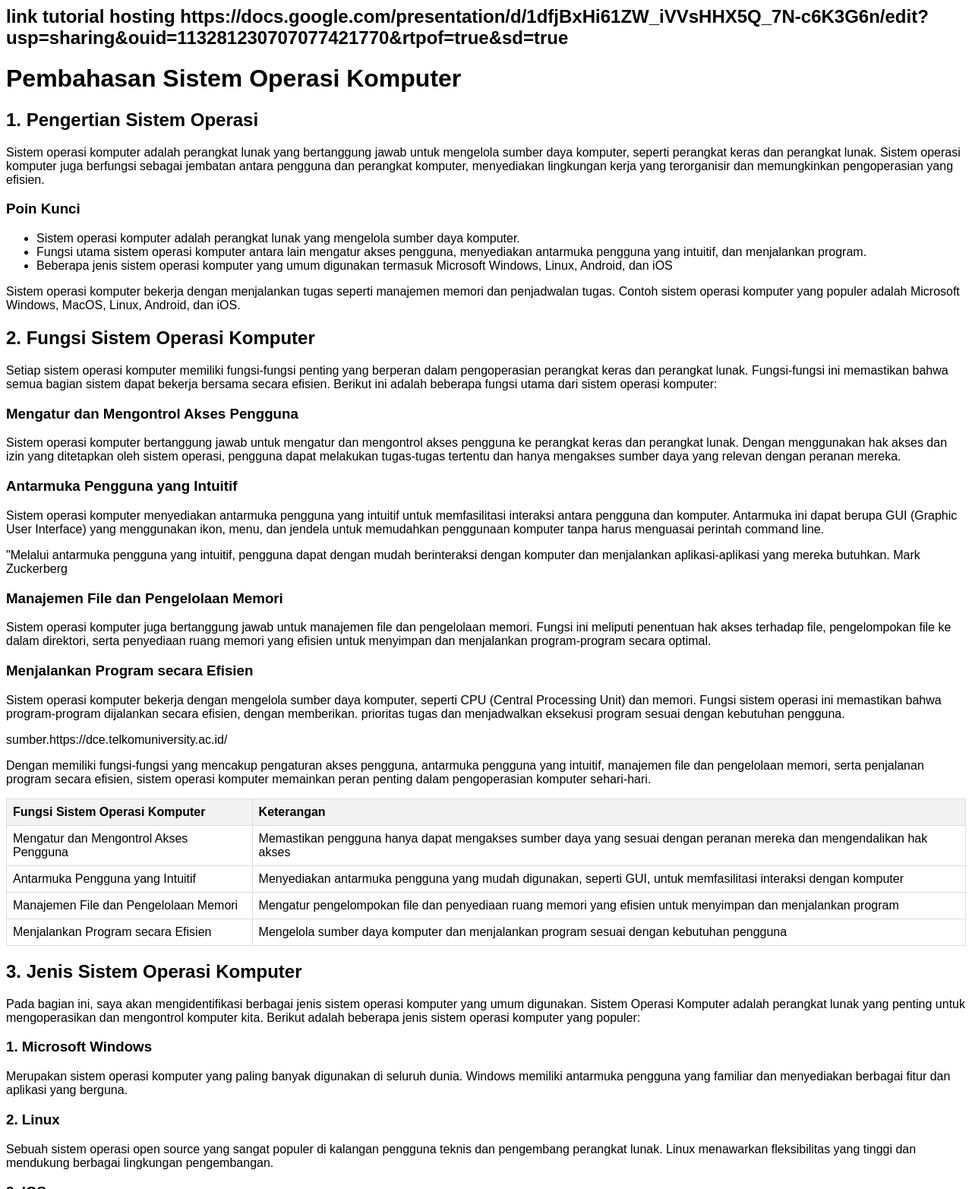
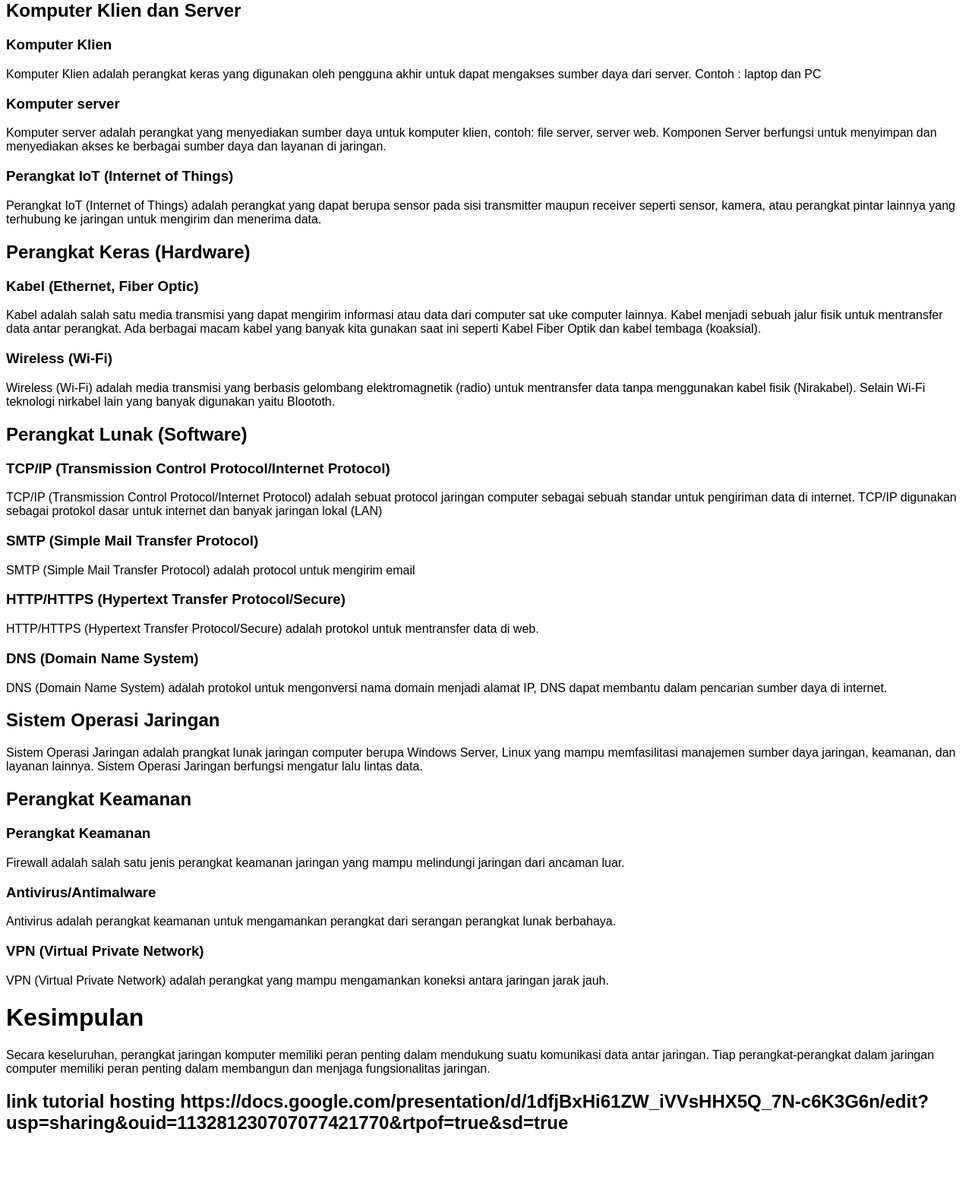
Before and after one commit to RYUZINX506/MDHAYFAN, a plain HTML site: page index.html in a window 1280 px wide. Shown: the part 1235-2800 px from the top of the page at 76% size. After the commit the page ends 2746 px from the top, so only its background shows below. Drawn offline with Linux system fonts and the light colour scheme.

Commit message:
Update index.html

```diff
--- a/index.html
+++ b/index.html
@@ -10,198 +10,59 @@
         }
     </style>
 </head>
-<body >
+<body>
     <h1 >Tugas besar Arsijarkom</h1>
     <h3>Nama:M DHAYFAN</h3>
     <h3>Nim: 607012330083</h3>
     <h3>Kelas: D3SI-47-02</D3SI-47-02></h3>
-    <img src="Gambar WhatsApp 2024-06-02 pukul 21.27.36_977e4ee8.jpg""> <h2>link tutorial hosting https://docs.google.com/presentation/d/1dfjBxHi61ZW_iVVsHHX5Q_7N-c6K3G6n/edit?usp=sharing&ouid=113281230707077421770&rtpof=true&sd=true</h2>
-</div>
-</body>
-<head>
-<title>Pembahasan Sistem Operasi Komputer</title>
-</head>
-<body>
 
-<h1>Pembahasan Sistem Operasi Komputer</h1>
-<h2>1. Pengertian Sistem Operasi</h2>
-<p>Sistem operasi komputer adalah perangkat lunak yang bertanggung jawab untuk mengelola sumber daya komputer,
-seperti perangkat keras dan perangkat lunak. Sistem operasi komputer juga berfungsi sebagai jembatan antara
-pengguna dan perangkat komputer, menyediakan lingkungan kerja yang terorganisir dan memungkinkan pengoperasian
-yang efisien.</p>
-<h3>Poin Kunci</h3>
-<ul>
-<li>Sistem operasi komputer adalah perangkat lunak yang mengelola sumber daya komputer.</li>
-<li>Fungsi utama sistem operasi komputer antara lain mengatur akses pengguna, menyediakan antarmuka pengguna
-yang intuitif, dan menjalankan program.</li>
-<li>Beberapa jenis sistem operasi komputer yang umum digunakan termasuk Microsoft Windows, Linux, Android, dan
-iOS</li>
-</ul>
-<p>Sistem operasi komputer bekerja dengan menjalankan tugas seperti manajemen memori dan penjadwalan tugas.
-Contoh sistem operasi komputer yang populer adalah Microsoft Windows, MacOS, Linux, Android, dan iOS.</p>
-<h2>2. Fungsi Sistem Operasi Komputer</h2>
-<p>Setiap sistem operasi komputer memiliki fungsi-fungsi penting yang berperan dalam pengoperasian perangkat keras dan
-perangkat lunak. Fungsi-fungsi ini memastikan bahwa semua bagian sistem dapat bekerja bersama secara efisien.
-Berikut ini adalah beberapa fungsi utama dari sistem operasi komputer:</p>
-<h3>Mengatur dan Mengontrol Akses Pengguna</h3>
-<p>Sistem operasi komputer bertanggung jawab untuk mengatur dan mengontrol akses pengguna ke perangkat keras dan
-perangkat lunak. Dengan menggunakan hak akses dan izin yang ditetapkan oleh sistem operasi, pengguna dapat
-melakukan tugas-tugas tertentu dan hanya mengakses sumber daya yang relevan dengan peranan mereka.</p>
-<h3>Antarmuka Pengguna yang Intuitif</h3>
-<p>Sistem operasi komputer menyediakan antarmuka pengguna yang intuitif untuk memfasilitasi interaksi antara pengguna
-dan komputer. Antarmuka ini dapat berupa GUI (Graphic User Interface) yang menggunakan ikon, menu, dan jendela
-untuk memudahkan penggunaan komputer tanpa harus menguasai perintah command line.</p>
-<p>"Melalui antarmuka pengguna yang intuitif, pengguna dapat dengan mudah berinteraksi dengan komputer
-dan menjalankan aplikasi-aplikasi yang mereka butuhkan. Mark Zuckerberg</p>
-<h3>Manajemen File dan Pengelolaan Memori</h3>
-<p>Sistem operasi komputer juga bertanggung jawab untuk manajemen file dan pengelolaan memori. Fungsi ini meliputi
-penentuan hak akses terhadap file, pengelompokan file ke dalam direktori, serta penyediaan ruang memori yang efisien
-untuk menyimpan dan menjalankan program-program secara optimal.</p>
-<h3>Menjalankan Program secara Efisien</h3>
-<p>Sistem operasi komputer bekerja dengan mengelola sumber daya komputer, seperti CPU (Central Processing Unit) dan
-memori. Fungsi sistem operasi ini memastikan bahwa program-program dijalankan secara efisien, dengan memberikan.
-prioritas tugas dan menjadwalkan eksekusi program sesuai dengan kebutuhan pengguna.</p>
-<p>sumber.https://dce.telkomuniversity.ac.id/</p>
-<p>Dengan memiliki fungsi-fungsi yang mencakup pengaturan akses pengguna, antarmuka pengguna yang intuitif,
-manajemen file dan pengelolaan memori, serta penjalanan program secara efisien, sistem operasi komputer memainkan
-peran penting dalam pengoperasian komputer sehari-hari.</p>
-<table border="1">
-<tr>
-<th>Fungsi Sistem Operasi
-Komputer</th>
-<th>Keterangan</th>
-</tr>
-<tr>
-<td>Mengatur dan Mengontrol
-Akses Pengguna</td>
-<td>Memastikan pengguna hanya dapat mengakses sumber daya yang sesuai dengan
-peranan mereka dan mengendalikan hak akses</td>
-</tr>
-<tr>
-<td>Antarmuka Pengguna yang
-Intuitif</td>
-<td>Menyediakan antarmuka pengguna yang mudah digunakan, seperti GUI, untuk
-memfasilitasi interaksi dengan komputer</td>
-</tr>
-<tr>
-<td>Manajemen File dan
-Pengelolaan Memori</td>
-<td>Mengatur pengelompokan file dan penyediaan ruang memori yang efisien untuk
-menyimpan dan menjalankan program</td>
-</tr>
-<tr>
-<td>Menjalankan Program secara
-Efisien</td>
-<td>Mengelola sumber daya komputer dan menjalankan program sesuai dengan
-kebutuhan pengguna</td>
-</tr>
-</table>
-<h2>3. Jenis Sistem Operasi Komputer</h2>
-<p>Pada bagian ini, saya akan mengidentifikasi berbagai jenis sistem operasi komputer yang umum digunakan. Sistem
-Operasi Komputer adalah perangkat lunak yang penting untuk mengoperasikan dan mengontrol komputer kita. Berikut
-adalah beberapa jenis sistem operasi komputer yang populer:</p>
-<h3>1. Microsoft Windows</h3>
-<p>Merupakan sistem operasi komputer yang paling banyak digunakan di seluruh dunia. Windows memiliki antarmuka
-pengguna yang familiar dan menyediakan berbagai fitur dan aplikasi yang berguna.</p>
-<h3>2. Linux</h3>
-<p>Sebuah sistem operasi open source yang sangat populer di kalangan pengguna teknis dan pengembang perangkat
-lunak. Linux menawarkan fleksibilitas yang tinggi dan mendukung berbagai lingkungan pengembangan.</p>
-
-<h3>3. IOS</h3>
-<p>Sistem operasi yang dikembangkan oleh Apple dan dirancang khusus untuk perangkat iPhone, iPad, dan iPod
-Touch. iOS dikenal karena keamanannya yang tinggi dan antarmuka pengguna yang intuitif.</p>
-<p>Jenis-jenis sistem operasi komputer di atas adalah hanya beberapa contoh dari banyaknya pilihan yang ada. Setiap
-sistem operasi memiliki kelebihan dan kelemahan tergantung pada kebutuhan pengguna yang bersangkutan. Penting
-untuk memahami perbedaan antara jenis sistem operasi ini agar dapat memilih yang sesuai dengan kebutuhan dan
-preferensi Anda.</p>
-<h2>4. Cara Kerja Sistem Operasi Komputer</h2>
-<p>Pada bagian ini, kita akan membahas bagaimana sistem operasi komputer bekerja. Sistem operasi komputer menjalankan berbagai tugas penting untuk memastikan pengoperasian yang optimal
-</p>
-<style>
-    body {
-    font-family: sans-serif;
-    }
-
-    table {
-    width: 100%;
-    border-collapse: collapse;
-    margin-bottom: 20px;
-    }
-
-    th, td {
-    padding: 8px;
-    text-align: left;
-    border: 1px solid #ddd;
-    }
-
-    th {
-    background-color: #f2f2f2;
-    }
-</style>
-</head>
-<body>
-
-<h2>Sistem Operasi Komputer</h2>
-
-<p>Berikut adalah beberapa peran penting dari sistem operasi komputer:</p>
-
-<ol>
-<li><b>Inisialisasi sistem</b>
-    <p>Ketika komputer dinyalakan, sistem operasi komputer akan menginisialisasi dan mempersiapkan komponen-komponen perangkat keras dan perangkat lunak yang terhubung ke komputer.</p>
-</li>
-<li><b>Manajemen Memori</b>
-    <p>Sistem operasi komputer bertanggung jawab untuk mengelola penggunaan memori komputer agar dapat digunakan secara efisien oleh berbagai program aplikasi yang berjalan.</p>
-</li>
-<li><b>Penjadwalan tugas</b>
-    <p>Sistem operasi komputer akan mendistribusikan sumber daya komputer, seperti pemroses dan memori, kepada berbagai tugas yang berjalan secara bersamaan, dengan tujuan meningkatkan efisiensi dan keadilan dalam penggunaan sumber daya tersebut.</p>
-</li>
-<li><b>Pengolahan Sistem</b>
-    <p>Sistem operasi komputer bertanggung jawab untuk mengorganisir dan mengelola file dan direktori dalam komputer, termasuk operasi-operasi seperti pembuatan, penempatan, penghapusan, dan pemindahan file.</p>
-</li>
-</ol>
-
-<p>Proses-proses ini dilakukan secara terus-menerus oleh sistem operasi komputer untuk memberikan pengalaman pengguna yang lancar dan efisien dalam pengoperasian komputer. Dengan pemahaman tentang cara kerja sistem operasi komputer, pengguna dapat lebih memanfaatkan potensi komputer dan meningkatkan produktivitas mereka dalam menjalankan berbagai aplikasi dan tugas.</p>
-
-<h3>Jenis Sistem Operasi</h3>
-
-<table>
-<thead>
-    <tr>
-    <th>Sistem Operasi</th>
-    <th>Jenis</th>
-    </tr>
-</thead>
-<tbody>
-    <tr>
-    <td>Microsoft Windows</td>
-    <td>Sistem Operasi Desktop</td>
-    </tr>
-    <tr>
-    <td>MacOS</td>
-    <td>Sistem Operasi Desktop</td>
-    </tr>
-    <tr>
-    <td>Linux</td>
-    <td>Sistem Operasi Open Source</td>
-    </tr>
-    <tr>
-    <td>Android</td>
-    <td>Sistem Operasi Mobile</td>
-    </tr>
-    <tr>
-    <td>IOS</td>
-    <td>Sistem Operasi Mobile</td>
-    </tr>
-</tbody>
-</table>
-
-<h3>Kesimpulan</h3>
-
-<p>Setelah mempelajari tentang sistem operasi komputer, kita dapat menyimpulkan bahwa sistem operasi komputer sangat penting dalam pengoperasian perangkat lunak dan perangkat keras. Sistem operasi komputer bertanggung jawab untuk mengelola sumber daya komputer dan menyediakan lingkungan kerja yang terorganisir.</p>
-
-<p>Dengan memahami pengertian, fungsi, jenis, cara kerja, dan contoh-contoh sistem operasi komputer, pengguna dapat meningkatkan pemahaman mereka tentang teknologi ini dan meningkatkan efisiensi dalam penggunaan komputer.</p>
-
-<p>Dengan menggunakan sistem operasi yang tepat, kita dapat memaksimalkan pengalaman pengguna dan menjalankan tugas-tugas komputer dengan lebih efisien.</p>
-
+    <img src="Gambar WhatsApp 2024-06-02 pukul 21.27.36_977e4ee8.jpg" width="200px">
+    <h1>Pengertian Jaringan Komputer</h1>
+    <p1>Dalam jaringan komputer terdapat beberapa komponen esensial atau perangkat yang dibutuhkan dalam membangun jaringan komputer. Jaringan komputer adalah kumpulan perangkat komputer yang terhubung satu sama lain untuk berbagi informasi, data, atau protokol komunikasi yang bekerja bersama untuk memungkinkan komunikasi data antar perangkat. Manfaat Jaringan komputer yaitu untuk melakukan pertukaran data dan informasi antar computer satu dengan computer lain.
+        Jaringan komputer dapat dibagi menjadi beberapa jenis, berdasarkan area cakupannya, yaitu: PAN, LAN, CAN, MAN, WAN dan Internet. Dalam implementasinya terdapat skema desain pembangunan sebuah jaringan komputer dikenal dengan istilah topologi. Topologi jaringan adalah sebuah struktur atau susunan koneksi antar perangkat yang terdapat dalam suatu jaringan komputer. Topologi Jaringan menentukan bagaimana perangkat dalam jaringan berkomunikasi satu sama lain. Terdapat macam macam topologi jaringan mulai dari topologi jaringan bus, topologi jaringan ring, topologi jaringan star, topologi jaringan mesh, dan topologi jaringan tree.</p1>
+    <h2>Mengenal Beberapa Perangkat Jaringan Komputer</h2>
+    <p1>Terdapat beberapa perangkat atau komponen jaringan kompter yang memiliki fungsi masing-masing dalam membangun Jaringan Komputer antara lain</p1>
+    <h2>Perangkat Koneksi (Networking Devices)</h2>
+    <h4>Router</h4>
+    <p1>Router adalah perangkat yang menghubungkan jaringan lokal dengan jaringan eksternal (seperti internet). Router juga berfungsi mengarahkan lalu lintas data antar jaringan komputer.</p1>
+    <h3>Switch</h3>
+    <p1>Switch adalah perangkat yang sama dengan Hub. Switch berfungsi untuk melakukan komunikasi antar perangkat dalam jaringan satu sama lain.</p1>
+    <h3>Hub</h3>
+    <p1>Hub adalah perangkat yang menghubungkan perangkat lain dalam jaringan tanpa memperhatikan alamat tujuan. Perbedaan Hub dan switch yaitu, hub biasanya kurang efisien dari pada switch.</p1>
+    <h3>Access Point</h3>
+    <p1>Access Point adalah perangkat yang berfungsi untuk menyediakan akses nirkabel ke jaringan.</p1>
+    <h2>Komputer Klien dan Server</h2>
+    <h3>Komputer Klien</h3>
+    <p1>Komputer Klien adalah perangkat keras yang digunakan oleh pengguna akhir untuk dapat mengakses sumber daya dari server. Contoh : laptop dan PC</p1>
+    <h3>Komputer server</h3>
+    <p1>Komputer server adalah perangkat yang menyediakan sumber daya untuk komputer klien, contoh: file server, server web. Komponen Server berfungsi untuk menyimpan dan menyediakan akses ke berbagai sumber daya dan layanan di jaringan.</p1>
+    <h3>Perangkat IoT (Internet of Things)</h3>
+    <p1>Perangkat IoT (Internet of Things) adalah perangkat yang dapat berupa sensor pada sisi transmitter maupun receiver seperti sensor, kamera, atau perangkat pintar lainnya yang terhubung ke jaringan untuk mengirim dan menerima data. </p1>
+    <h2>Perangkat Keras (Hardware)</h2>
+    <h3>Kabel (Ethernet, Fiber Optic)</h3>
+    <p1>Kabel adalah salah satu media transmisi yang dapat mengirim informasi atau data dari computer sat uke computer lainnya. Kabel menjadi sebuah jalur fisik untuk mentransfer data antar perangkat. Ada berbagai macam kabel yang banyak kita gunakan saat ini seperti Kabel Fiber Optik dan kabel tembaga (koaksial).</p1>
+    <h3>Wireless (Wi-Fi)</h3>
+    <p1>Wireless (Wi-Fi) adalah media transmisi yang berbasis gelombang elektromagnetik (radio) untuk mentransfer data tanpa menggunakan kabel fisik (Nirakabel). Selain Wi-Fi teknologi nirkabel lain yang banyak digunakan yaitu Bloototh.</p1>
+    <h2>Perangkat Lunak (Software)</h2>
+    <h3>TCP/IP (Transmission Control Protocol/Internet Protocol)</h3>
+    <p1>TCP/IP (Transmission Control Protocol/Internet Protocol) adalah sebuat protocol jaringan computer sebagai sebuah standar untuk pengiriman data di internet. TCP/IP digunakan sebagai protokol dasar untuk internet dan banyak jaringan lokal (LAN)</p1>
+    <h3>SMTP (Simple Mail Transfer Protocol)</h3>
+    <p1>SMTP (Simple Mail Transfer Protocol) adalah protocol untuk mengirim email</p1>
+    <h3>HTTP/HTTPS (Hypertext Transfer Protocol/Secure)</h3>
+    <p1>HTTP/HTTPS (Hypertext Transfer Protocol/Secure) adalah protokol untuk mentransfer data di web.</p1>
+    <h3>DNS (Domain Name System)</h3>
+    <p1>DNS (Domain Name System) adalah protokol untuk mengonversi nama domain menjadi alamat IP, DNS dapat membantu dalam pencarian sumber daya di internet.</p1>
+    <H2>Sistem Operasi Jaringan</H2>
+    <P1>Sistem Operasi Jaringan adalah prangkat lunak jaringan computer berupa Windows Server, Linux yang mampu memfasilitasi manajemen sumber daya jaringan, keamanan, dan layanan lainnya. Sistem Operasi Jaringan berfungsi mengatur lalu lintas data.</P1>
+    <H2>Perangkat Keamanan</H2>
+    <h3>Perangkat Keamanan</h3>
+    <p1>Firewall adalah salah satu jenis perangkat keamanan jaringan yang mampu melindungi jaringan dari ancaman luar.</p1>
+    <h3>Antivirus/Antimalware</h3>
+    <p1>Antivirus adalah perangkat keamanan untuk mengamankan perangkat dari serangan perangkat lunak berbahaya.</p1>
+    <h3>VPN (Virtual Private Network)</h3>
+    <p1>VPN (Virtual Private Network) adalah perangkat yang mampu mengamankan koneksi antara jaringan jarak jauh.</p1>
+    <h1>Kesimpulan</h1>
+    <p1>Secara keseluruhan, perangkat jaringan komputer memiliki peran penting dalam mendukung suatu komunikasi data antar jaringan. Tiap perangkat-perangkat dalam jaringan computer memiliki peran penting dalam membangun dan menjaga fungsionalitas jaringan.</p1>
+        <h2>link tutorial hosting https://docs.google.com/presentation/d/1dfjBxHi61ZW_iVVsHHX5Q_7N-c6K3G6n/edit?usp=sharing&ouid=113281230707077421770&rtpof=true&sd=true</h2>
 </body>
 </html>
```
